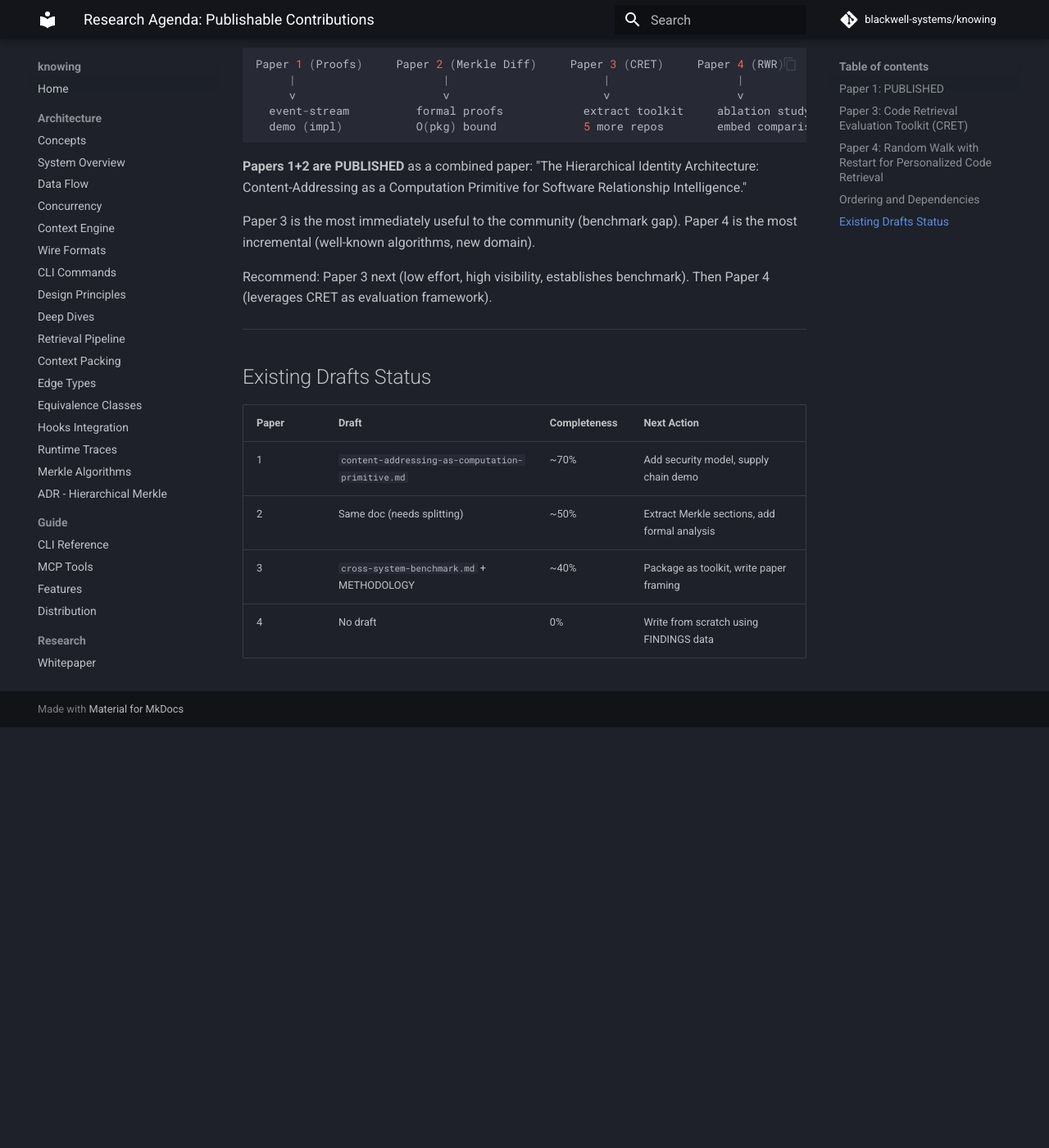
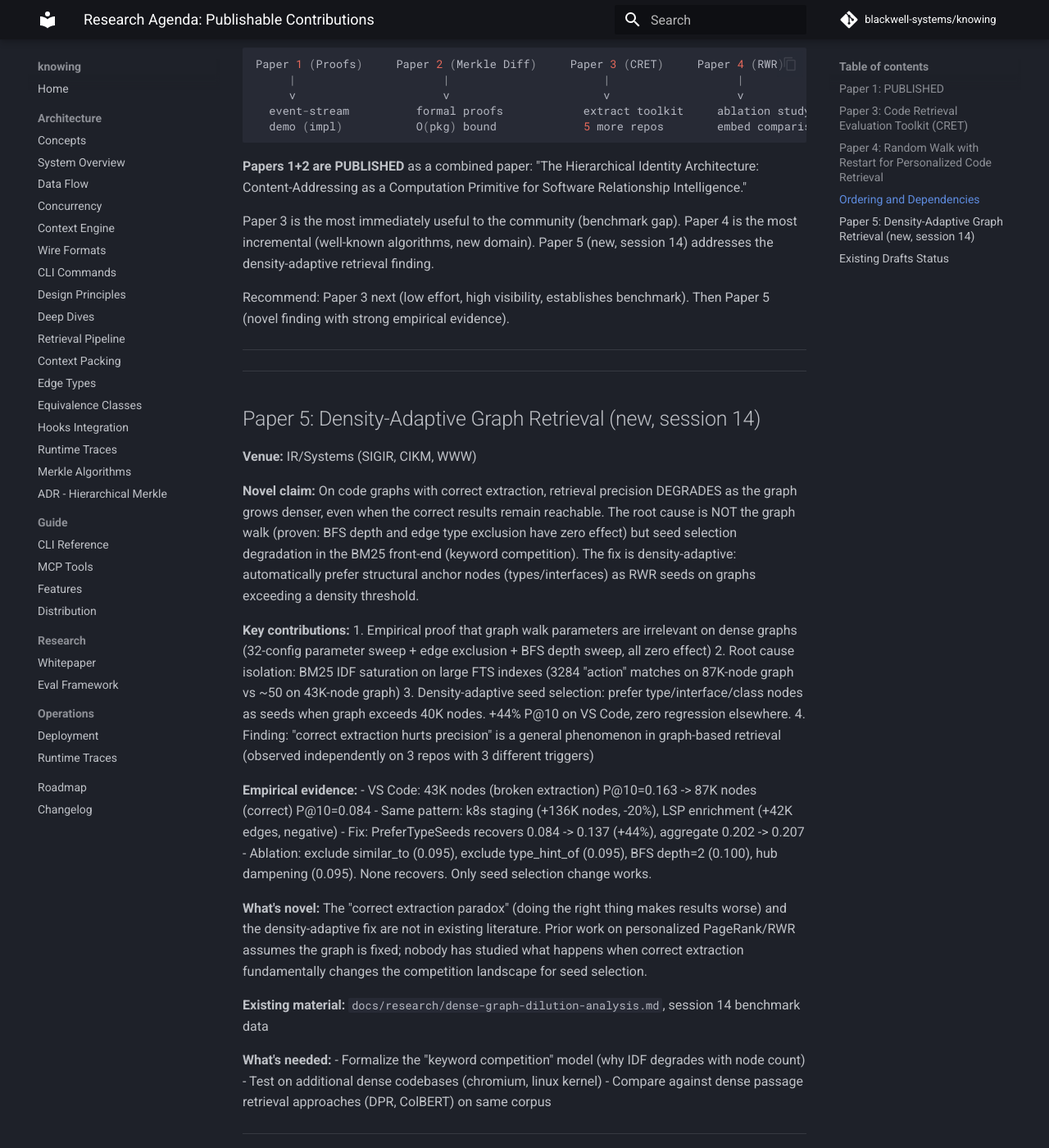
Before and after one commit to blackwell-systems/knowing, an MkDocs documentation site: the page built from docs/research/RESEARCH-AGENDA.md, in a window 1280 px wide and 1400 px high, scrolled down 1875 px. Shown: the whole window at 82% size. Built offline with MkDocs 1.6.1 and Material for MkDocs 9.7.7, drawn with Linux system fonts in a browser that asks for light colours; comment, search, counter and statistics services are not loaded; before the commit the page ends 2762 px from its top, so only the background shows below that; some of the changed text lies outside the part shown.

Commit message:
docs: Paper 5 (density-adaptive retrieval) added to research agenda, changelog finalized
New publishable finding: "correct extraction paradox" where proper symbol
extraction degrades precision, and the density-adaptive fix (PreferTypeSeeds).
Novel contribution: self-aware retrieval that adapts inference strategy to
observed graph density. No prior work studies this for code retrieval.

P@10 = 0.207 confirmed stable across 2 consecutive runs.

```diff
--- a/docs/research/RESEARCH-AGENDA.md
+++ b/docs/research/RESEARCH-AGENDA.md
@@ -90,9 +90,53 @@ Content-Addressing as a Computation Primitive for Software Relationship Intellig
 
 Paper 3 is the most immediately useful to the community (benchmark gap).
 Paper 4 is the most incremental (well-known algorithms, new domain).
+Paper 5 (new, session 14) addresses the density-adaptive retrieval finding.
 
 Recommend: Paper 3 next (low effort, high visibility, establishes benchmark).
-Then Paper 4 (leverages CRET as evaluation framework).
+Then Paper 5 (novel finding with strong empirical evidence).
+
+---
+
+---
+
+## Paper 5: Density-Adaptive Graph Retrieval (new, session 14)
+
+**Venue:** IR/Systems (SIGIR, CIKM, WWW)
+
+**Novel claim:** On code graphs with correct extraction, retrieval precision DEGRADES as
+the graph grows denser, even when the correct results remain reachable. The root cause
+is NOT the graph walk (proven: BFS depth and edge type exclusion have zero effect) but
+seed selection degradation in the BM25 front-end (keyword competition). The fix is
+density-adaptive: automatically prefer structural anchor nodes (types/interfaces) as
+RWR seeds on graphs exceeding a density threshold.
+
+**Key contributions:**
+1. Empirical proof that graph walk parameters are irrelevant on dense graphs (32-config
+   parameter sweep + edge exclusion + BFS depth sweep, all zero effect)
+2. Root cause isolation: BM25 IDF saturation on large FTS indexes (3284 "action" matches
+   on 87K-node graph vs ~50 on 43K-node graph)
+3. Density-adaptive seed selection: prefer type/interface/class nodes as seeds when
+   graph exceeds 40K nodes. +44% P@10 on VS Code, zero regression elsewhere.
+4. Finding: "correct extraction hurts precision" is a general phenomenon in graph-based
+   retrieval (observed independently on 3 repos with 3 different triggers)
+
+**Empirical evidence:**
+- VS Code: 43K nodes (broken extraction) P@10=0.163 -> 87K nodes (correct) P@10=0.084
+- Same pattern: k8s staging (+136K nodes, -20%), LSP enrichment (+42K edges, negative)
+- Fix: PreferTypeSeeds recovers 0.084 -> 0.137 (+44%), aggregate 0.202 -> 0.207
+- Ablation: exclude similar_to (0.095), exclude type_hint_of (0.095), BFS depth=2 (0.100), hub dampening (0.095). None recovers. Only seed selection change works.
+
+**What's novel:** The "correct extraction paradox" (doing the right thing makes results
+worse) and the density-adaptive fix are not in existing literature. Prior work on
+personalized PageRank/RWR assumes the graph is fixed; nobody has studied what happens
+when correct extraction fundamentally changes the competition landscape for seed selection.
+
+**Existing material:** `docs/research/dense-graph-dilution-analysis.md`, session 14 benchmark data
+
+**What's needed:**
+- Formalize the "keyword competition" model (why IDF degrades with node count)
+- Test on additional dense codebases (chromium, linux kernel)
+- Compare against dense passage retrieval approaches (DPR, ColBERT) on same corpus
 
 ---
 
@@ -100,7 +144,7 @@ Then Paper 4 (leverages CRET as evaluation framework).
 
 | Paper | Draft | Completeness | Next Action |
 |-------|-------|-------------|-------------|
-| 1 | `content-addressing-as-computation-primitive.md` | ~70% | Add security model, supply chain demo |
-| 2 | Same doc (needs splitting) | ~50% | Extract Merkle sections, add formal analysis |
+| 1+2 | `content-addressing-as-computation-primitive.md` | PUBLISHED | Supply chain demo (blog supplement) |
 | 3 | `cross-system-benchmark.md` + METHODOLOGY | ~40% | Package as toolkit, write paper framing |
 | 4 | No draft | 0% | Write from scratch using FINDINGS data |
+| 5 | `dense-graph-dilution-analysis.md` | ~30% | Formalize model, add additional repos |
```
Also changed, not shown: CHANGELOG.md (+3 -2 lines).
